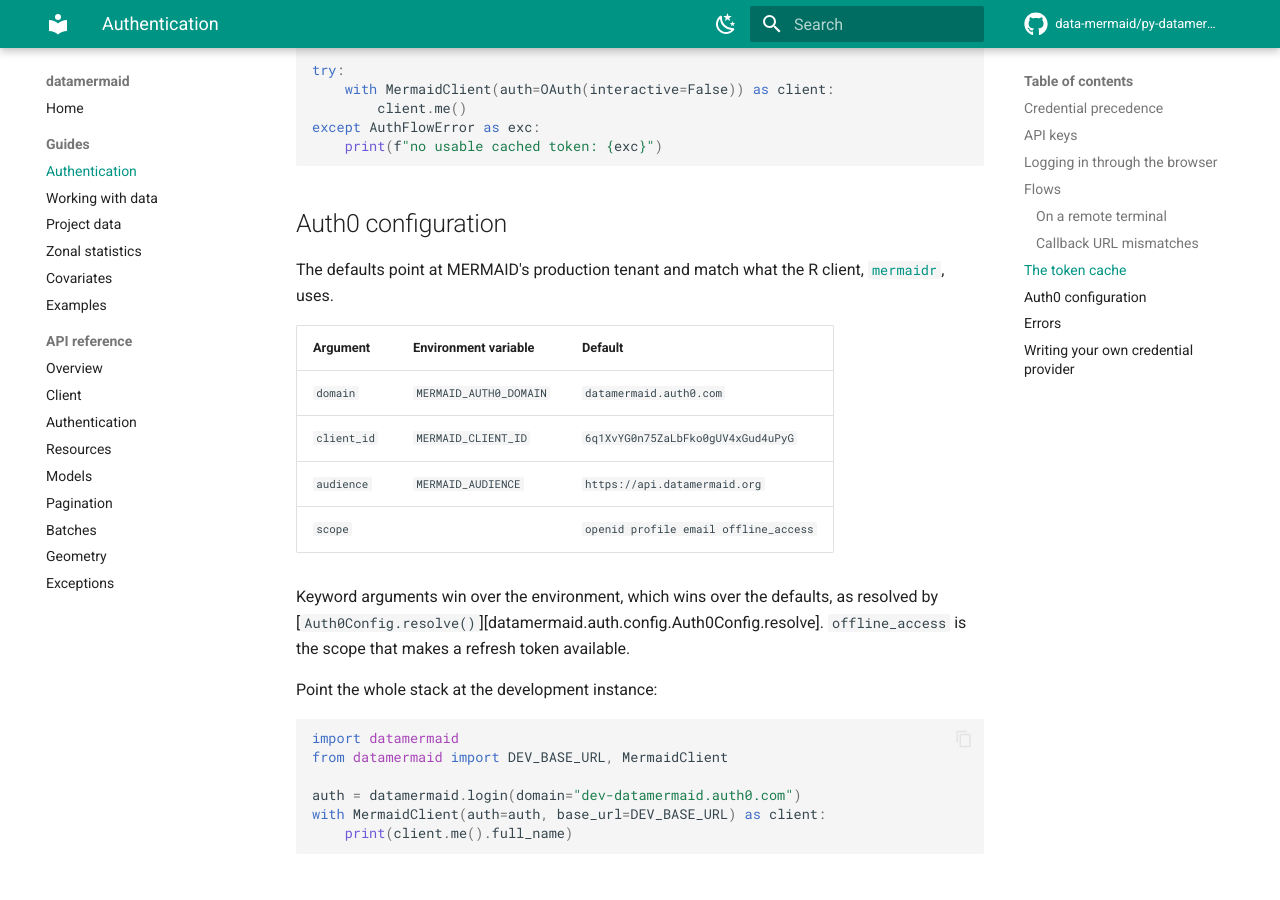
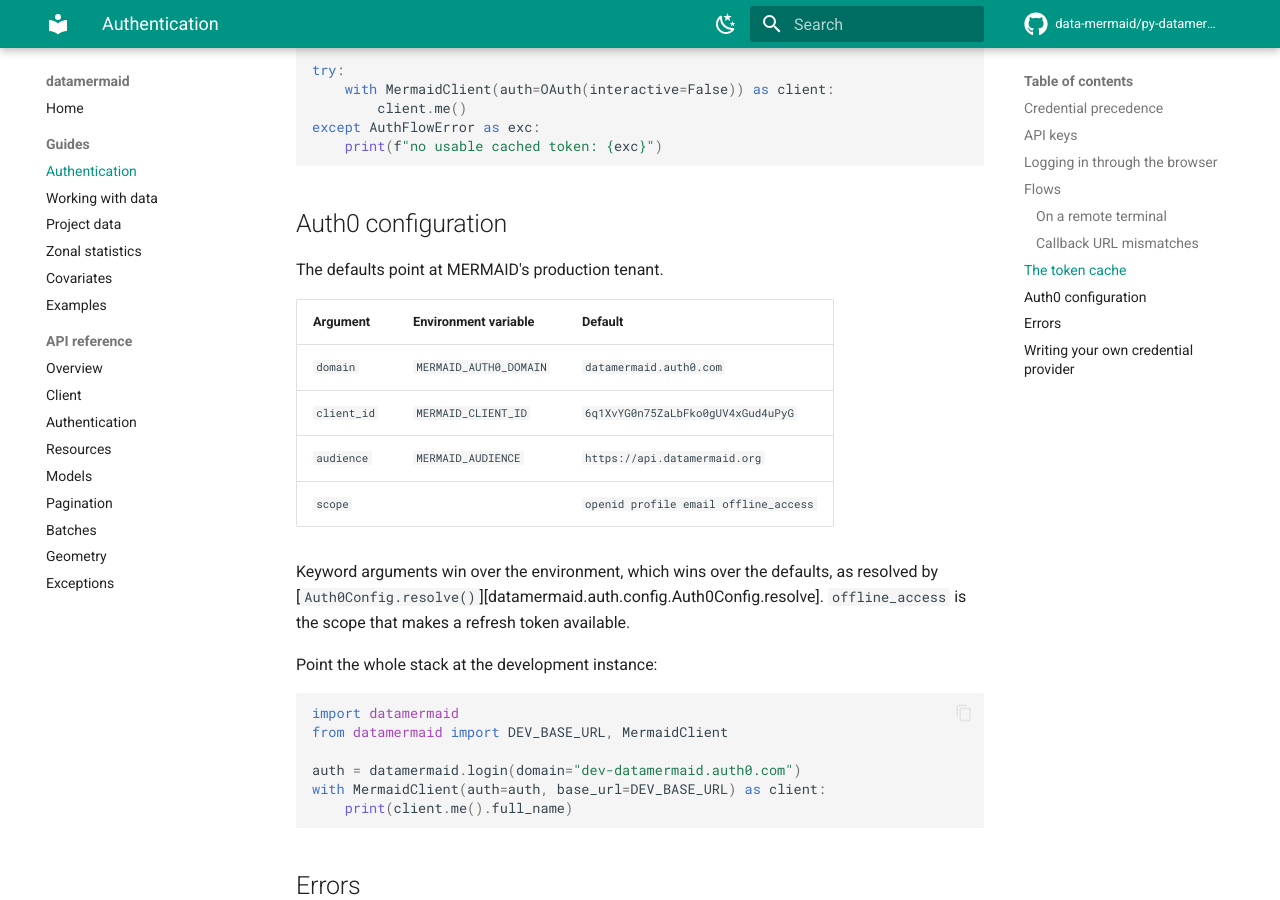
Before and after one commit to data-mermaid/py-datamermaid, an MkDocs documentation site: the page built from docs/authentication.md, in a window 1280 px wide and 900 px high, scrolled down 4997 px. Built offline with MkDocs 1.6.1 and Material for MkDocs 9.7.7, drawn with Linux system fonts in a browser that asks for light colours; comment, search, counter and statistics services are not loaded; some of the changed text lies outside the part shown.

Commit message:
Remove references to the R client from the auth docs
Co-Authored-By: Claude Opus 5.5 (1M context) <noreply@anthropic.com>

````diff
--- a/docs/authentication.md
+++ b/docs/authentication.md
@@ -178,7 +178,7 @@ the redirect to what the application allows:
 ```python
 import datamermaid
 
-# `mermaidr`, the R client, registers port 1410.
+# The production application registers port 1410.
 datamermaid.login(flow="pkce", redirect_port=1410)
 ```
 
@@ -246,8 +246,7 @@ except AuthFlowError as exc:
 
 ## Auth0 configuration
 
-The defaults point at MERMAID's production tenant and match what the R client,
-[`mermaidr`](https://github.com/data-mermaid/mermaidr), uses.
+The defaults point at MERMAID's production tenant.
 
 | Argument | Environment variable | Default |
 | --- | --- | --- |
````
Also changed, not shown: README.md (+1 -1 lines), 1 other file.
